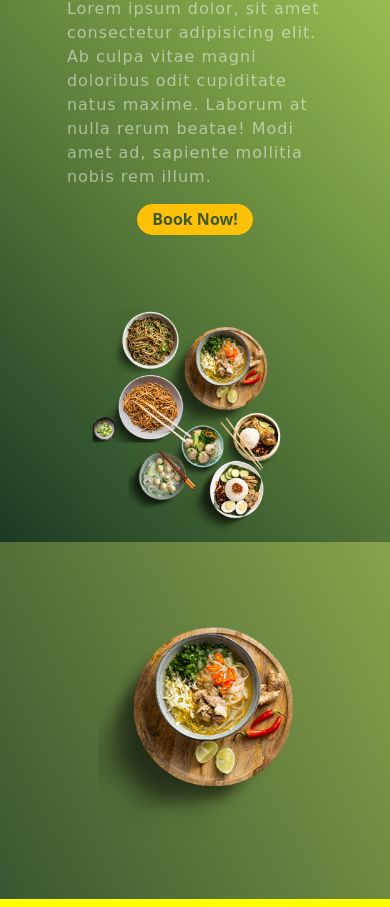
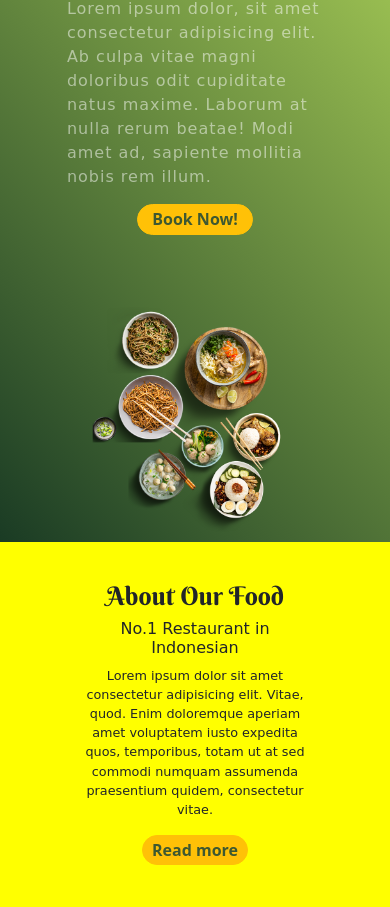
Before and after one commit to JaiiSingh/Indonesian_Cuisine, a plain HTML site: page index.html in a window 390 px wide. Shown: the part 193-1100 px from the top of the page. Drawn offline with nearby package versions, Linux system fonts and the light colour scheme; a web font is replaced by a local one.

Commit message:
about-section

```diff
--- a/css/style.css
+++ b/css/style.css
@@ -83,6 +83,7 @@ Home Section
 .about-row{
     padding-top: 10%;
 }
+
 .about-food{
     display: flex;
     align-items: center;
@@ -137,9 +138,18 @@ Home Section
 
    /* about section */
 
-   .about-img{
+   .about-row{
+    padding-top: 0%;
+   }
+   .about-row div{
+    margin-top: 0% !important;
+   }
+   .img-div{
+    display: none;
+   }
+   /* .about-img{
     width: 50%;
-   }
+   } */
 
    .about-food h1{
     font-family: 'Berkshire Swash', cursive;
```
